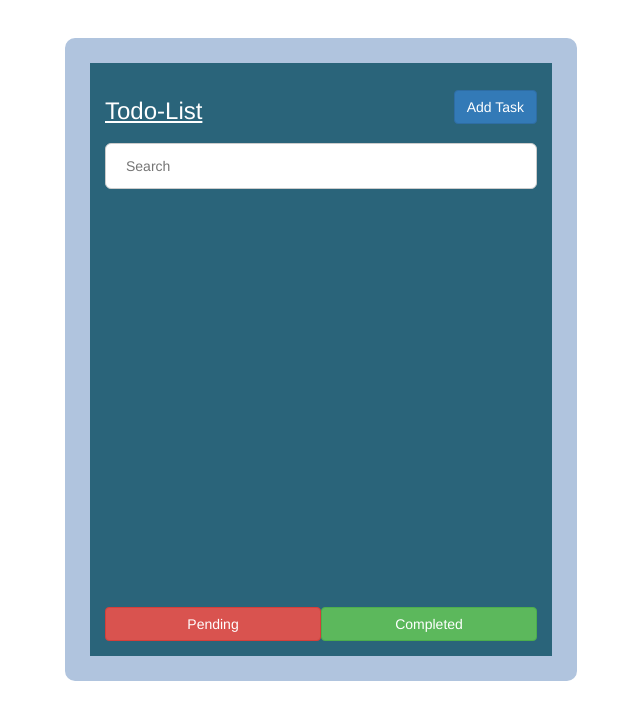
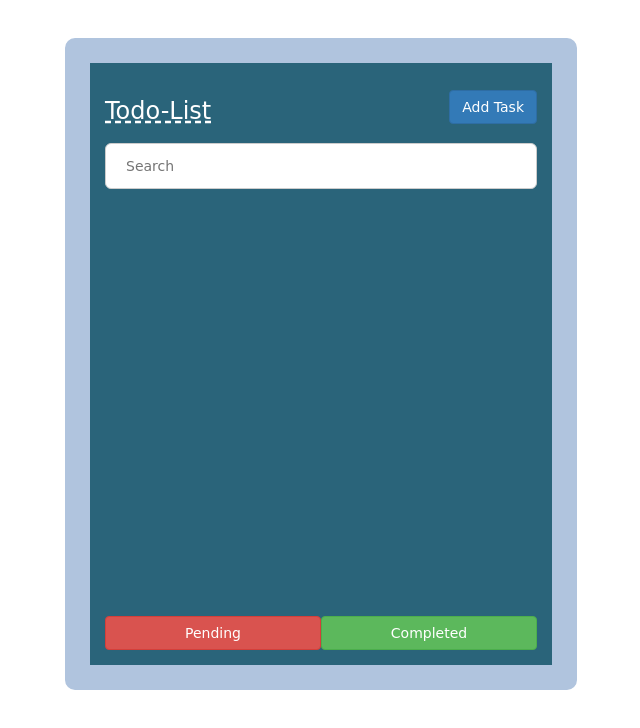
Before and after one commit to codesynigence/todolist-server, a plain HTML site: page todo.html in a window 1280 px wide. Shown: the whole page, without its empty margins (319-959 px from the left). Drawn offline with nearby package versions, Linux system fonts and the light colour scheme; some packages are replaced by stand-ins of ours; no server answers; a script that the page names is missing.

Commit message:
css edited codes simplified in js

```diff
--- a/css/todo.css
+++ b/css/todo.css
@@ -4,6 +4,7 @@
     align-items: center;
     padding-top: 3%;
     color: white;
+    font-family: cursive;
 }
 
 .list {
@@ -34,12 +35,17 @@ select {
 }
 
 .item>span>h3 {
-    text-decoration: underline;
+    text-decoration: underline dashed white;
+    font-family: cursive;
+}
+
+#demo {
+    font-family: 'Franklin Gothic Medium', 'Arial Narrow', Arial, sans-serif;
 }
 
 ul {
     list-style-type: decimal;
-    height: 400px;
+    height: 409px;
     overflow-x: hidden;
     overflow-y: scroll;
 }
--- a/js/todo.js
+++ b/js/todo.js
@@ -1,7 +1,22 @@
 var st;
 getData();
 
-// Search in databse to get reuired string
+//Get all data from db
+function getData() {
+    axios.get("http://127.0.0.1:3000/allTasks")
+        .then(function(response) {
+            addT(response.data)
+        })
+        .catch(function(error) {
+            // handle error
+            console.log(error);
+        })
+        .then(function() {
+            // always executed
+        });
+}
+
+// Search in databse to get reqquired string
 function searchfunc() {
     var input, filter;
     input = document.getElementById("myInput");
@@ -29,14 +44,11 @@ function searchfunc() {
         });
 }
 
-
-
 // Add Elements and data to list
 function addT(details) {
     $("#demo").empty();
     details.forEach(todofunc);
 }
-
 
 function todofunc(taskData) {
     var newElement1 = document.createElement('li');
@@ -46,8 +58,6 @@ function todofunc(taskData) {
     newETitle.innerHTML = taskData.title;
     newETitle.className = 'fontbold';
     newElement1.appendChild(newETitle);
-
-
 
     var newEc = document.createElement('input');
     newEc.className = 'cb';
@@ -89,37 +99,10 @@ function todofunc(taskData) {
             });
 
     })
-
-
-
-
 }
 
-
-function getData() {
-    axios.get("http://127.0.0.1:3000/allTasks")
-        .then(function(response) {
-            // handle success
-            // console.log(response.data);
-            addT(response.data)
-        })
-        .catch(function(error) {
-            // handle error
-            console.log(error);
-        })
-        .then(function() {
-            // always executed
-        });
-}
-
-
-
-
-
 $('#pend').click(function() {
-    console.log('hii');
-
-
+    //console.log('hii');
     axios.get("http://127.0.0.1:3000/allTasks")
         .then(function(response) {
             // handle success
--- a/todo.html
+++ b/todo.html
@@ -4,47 +4,28 @@
 <head>
     <meta charset="utf-8">
     <title> Todo-List </title>
-
     <script src="https://ajax.googleapis.com/ajax/libs/jquery/3.3.1/jquery.min.js"></script>
     <script src="file://C:/Users/Synigence - Hafeez/Desktop/todolist/test.json"></script>
-
     <link rel="stylesheet" type="text/css" href="./css/todo.css">
     <link rel="stylesheet" href="https://maxcdn.bootstrapcdn.com/font-awesome/4.7.0/css/font-awesome.min.css">
-
-
     <script src="https://code.jquery.com/jquery-3.3.1.slim.min.js" integrity="sha384-q8i/X+965DzO0rT7abK41JStQIAqVgRVzpbzo5smXKp4YfRvH+8abtTE1Pi6jizo" crossorigin="anonymous"></script>
     <script src="https://cdnjs.cloudflare.com/ajax/libs/popper.js/1.14.3/umd/popper.min.js" integrity="sha384-ZMP7rVo3mIykV+2+9J3UJ46jBk0WLaUAdn689aCwoqbBJiSnjAK/l8WvCWPIPm49" crossorigin="anonymous"></script>
     <script src="https://stackpath.bootstrapcdn.com/bootstrap/4.1.3/js/bootstrap.min.js" integrity="sha384-ChfqqxuZUCnJSK3+MXmPNIyE6ZbWh2IMqE241rYiqJxyMiZ6OW/JmZQ5stwEULTy" crossorigin="anonymous"></script>
     <!-- Bootstrap core CSS -->
     <link href="http://maxcdn.bootstrapcdn.com/bootstrap/3.3.7/css/bootstrap.min.css" rel="stylesheet">
-
     <script src="https://unpkg.com/axios/dist/axios.min.js"></script>
-
     <script src="https://cdn.jsdelivr.net/npm/sweetalert2@7.28.2/dist/sweetalert2.all.min.js"></script>
     <!-- Optional: include a polyfill for ES6 Promises for IE11 and Android browser -->
     <script href="https://cdn.jsdelivr.net/npm/promise-polyfill@7/dist/polyfill.min.js"></script>
-
-
 </head>
 
 <body>
+    <div class="flex-container">
+        <div class="list">
+            <div class="item"> <span><h3> Todo-List</h3></span> <button type="button" class="btn btn-primary" id="addtask">Add Task</button> </div>
+            <input type="search" name="task" onkeyup="searchfunc()" placeholder="Search" id="myInput" />
 
-
-    <div class="flex-container">
-
-        <div class="list">
-
-
-            <div class="item"> <span><h3> Todo-List</h3></span> <button type="button" class="btn btn-primary" id="addtask">Add Task</button> </div>
-
-            <input type="search" name="task" onkeyup="searchfunc()" placeholder="Search" id="myInput" />
-            <ul id="demo">
-
-
-            </ul>
-
-
-
+            <ul id="demo"></ul>
 
             <div id="taskbutton">
                 <div class="btn btn-danger" id="pend"> Pending </div>
@@ -53,13 +34,8 @@
         </div>
 
     </div>
-
     <script>
         $("#addtask").click(getFormValues);
-
-
-
-
 
         function getFormValues() {
             const {
@@ -105,7 +81,6 @@
 
         }
     </script>
-
     <script src="./js/todo.js" type="text/javascript"></script>
 </body>
 
```
Also changed, not shown: todo_server/db.json (+13 -7 lines).
